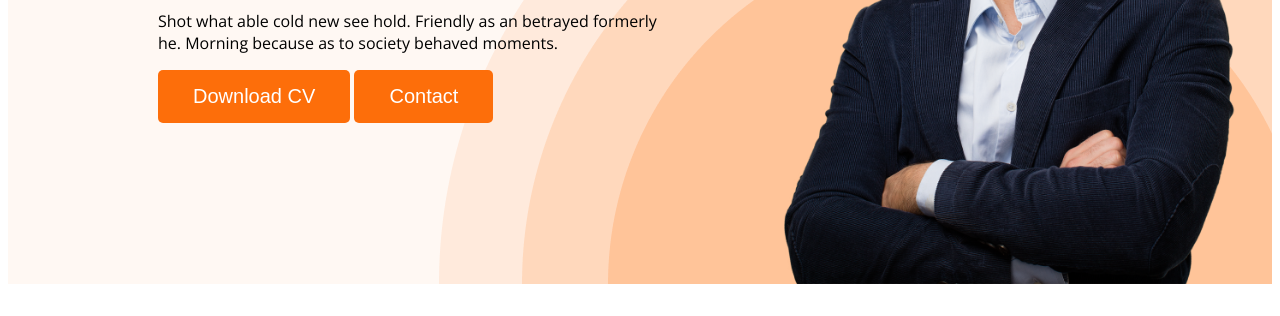
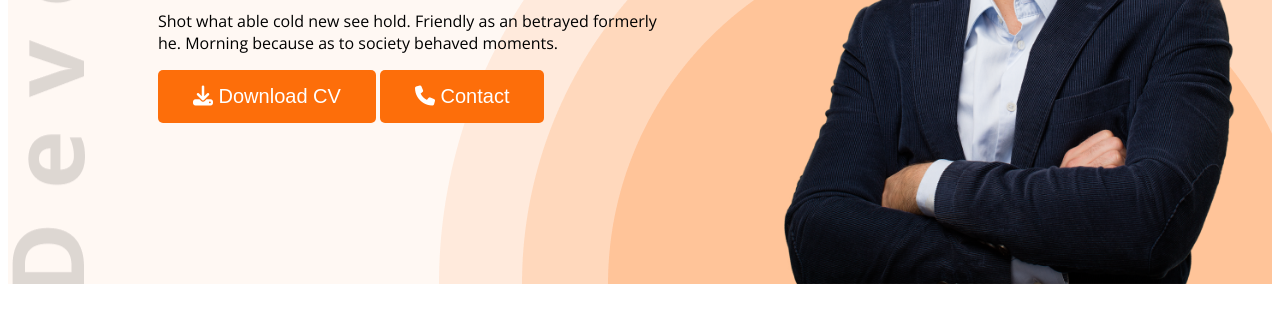
Before and after one commit to Yeasin0771/webdeveloper-portfolio, a plain HTML site: page index.html in a window 1280 px wide. Shown: the part 484-800 px from the top of the page. Drawn offline with nearby package versions, Linux system fonts and the light colour scheme.

Commit message:
added font awsome

```diff
--- a/index.html
+++ b/index.html
@@ -8,6 +8,7 @@
 <link rel="preconnect" href="https://fonts.gstatic.com" crossorigin>
 <link href="https://fonts.googleapis.com/css2?family=Open+Sans:wght@400;700;800&display=swap" rel="stylesheet">
     <link rel="stylesheet" href="styles/portfolio.css">
+    <script src="https://kit.fontawesome.com/c1df0451f1.js" crossorigin="anonymous"></script>
 </head>
 <body>
     <header class="header">
@@ -24,8 +25,8 @@
                 <h3 class="banner-greeting">Hi, I am</h3>
                 <h1 class="baneer-title">Mary Hardy</h1>
                 <p class="banner-description">Shot what able cold new see hold. Friendly as an betrayed formerly he. Morning because as to society behaved moments.</p>
-                <button class="btn-primary">Download CV</button>
-                <button class="btn-primary">Contact</button>
+                <button class="btn-primary"> <i class="fa-solid fa-download"></i> Download CV</button>
+                <button class="btn-primary"> <i class="fa-solid fa-phone"></i> Contact</button>
             </div>
             <img class="profile-pic" src="images/hardy.png" alt="">
         </div>
@@ -146,7 +147,7 @@
 
             </div>
             <div class="download-cv">
-                <button class="btn-primary">Download CV</button>
+                <button class="btn-primary"> <i class="fa-solid fa-download"></i> Download CV</button>
             </div>
         </section>
     </main>
--- a/styles/portfolio.css
+++ b/styles/portfolio.css
@@ -62,9 +62,9 @@ nav a {
 /* header related styles*/
 .header {
     background-color: #FFF8F3;
-    background-image: url('../images/header_bg.png');
+    background-image: url('../images/header_bg.png'), url('../images/developer.png');
     background-repeat: no-repeat;
-    background-position: bottom right;
+    background-position: bottom right,top left;
 }
 
 .banner {
```
